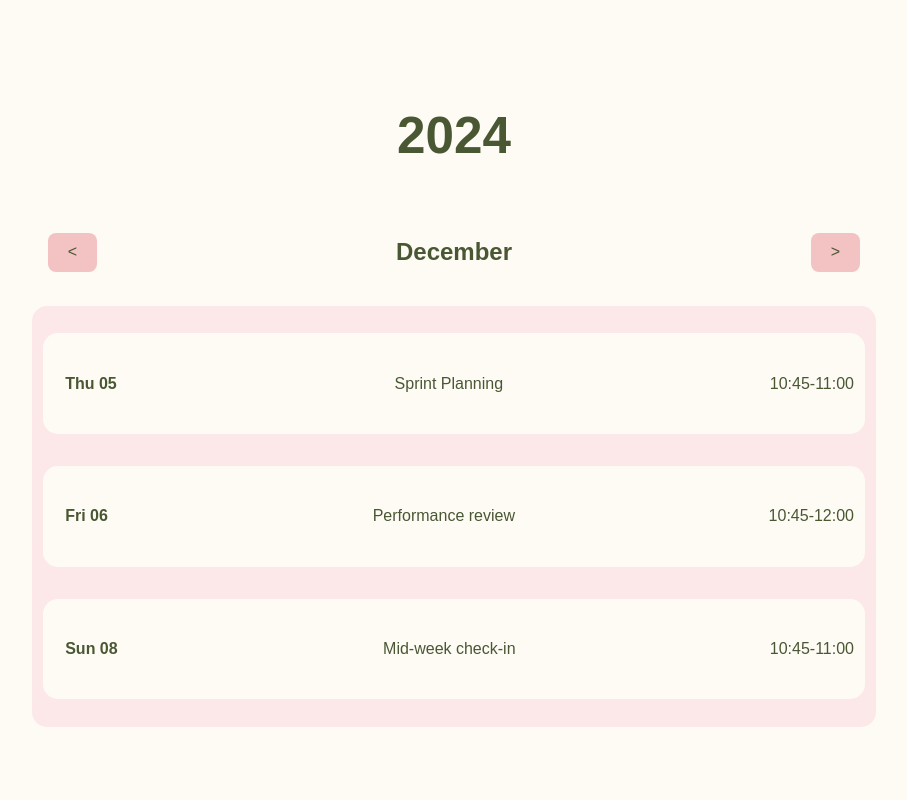
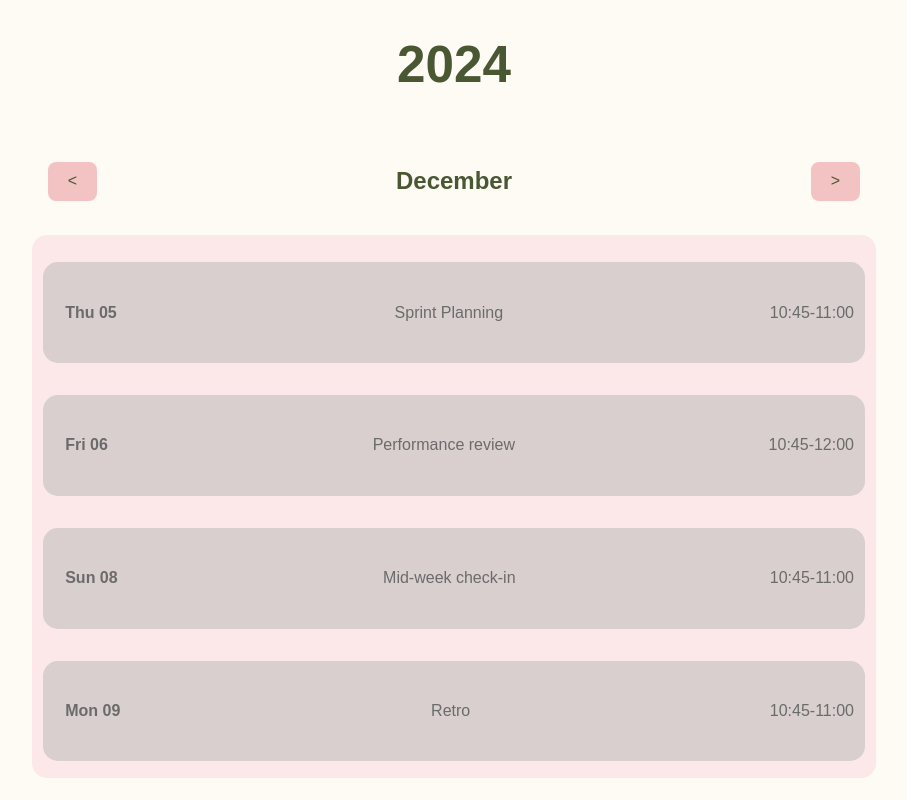
Before and after one commit to giecherry/Productivity-Assistant-Application, a React (Vite) app: page /calendar in a window 1280 px wide. Shown: the whole page, without its empty margins (186-1093 px from the left). Built offline with nearby package versions, Linux system fonts and the light colour scheme.

Commit message:
container css

```diff
--- a/src/components/EventCalendar-components/Calendar.jsx
+++ b/src/components/EventCalendar-components/Calendar.jsx
@@ -10,6 +10,10 @@ const Calendar = () => {
             { id: 2, date: new Date(2024, 11, 6, 10, 45), title: "Performance review", time: "10:45-12:00" },
             { id: 3, date: new Date(2024, 10, 7, 10, 45), title: "Bi-weekly sync w/Alyne", time: "10:45-12:00" },
             { id: 4, date: new Date(2024, 11, 8, 10, 45), title: "Mid-week check-in", time: "10:45-11:00" },
+            { id: 5, date: new Date(2024, 11, 9, 10, 45), title: "Retro", time: "10:45-11:00" },
+            { id: 6, date: new Date(2024, 11, 10, 10, 45), title: "Studio meetup", time: "10:45-11:00" },
+            { id: 7, date: new Date(2024, 11, 11, 10, 45), title: "Marketing Monthly", time: "10:45-11:00" },
+            { id: 8, date: new Date(2024, 11, 12, 10, 45), title: "Weekly Planning", time: "10:45-11:00" },
     ];
     const eventsThisMonth = events.filter(event =>
         format(event.date, "yyyy-MM") === format(currentMonth, "yyyy-MM")
--- a/src/components/EventCalendar-components/Calendar.module.css
+++ b/src/components/EventCalendar-components/Calendar.module.css
@@ -1,3 +1,8 @@
+html, body, #root {
+    max-height: 100dvh;
+    margin: 0;
+    overflow: hidden;
+}
 .monthSelector {
     display: flex;
     justify-content: space-between;
@@ -14,11 +19,16 @@
     padding: 0.7rem;
     min-width: 100dvh;
     border-radius: 15px;
+    min-height: 100%;
+    max-height: 65vh;
+    overflow-y: auto;
+    margin-bottom: 20px;
 }
 
 .past-event, .upcoming-event {
     background-color: #FEFBF5ff;
     display: flex;
+    flex: 0 0 auto;
     flex-direction: row;
     align-items: center;
     justify-content: space-between;
@@ -26,7 +36,13 @@
     margin: 1rem 0rem;
     min-width: 100dvh;
     border-radius: 15px;
+    min-height: 50px;
 }
+.past-event {
+    color: #6b6b6b;
+    background-color: #b4b4b47f;
+}
+
 .eventDate {
     display: flex;
     flex-direction: row;
```
